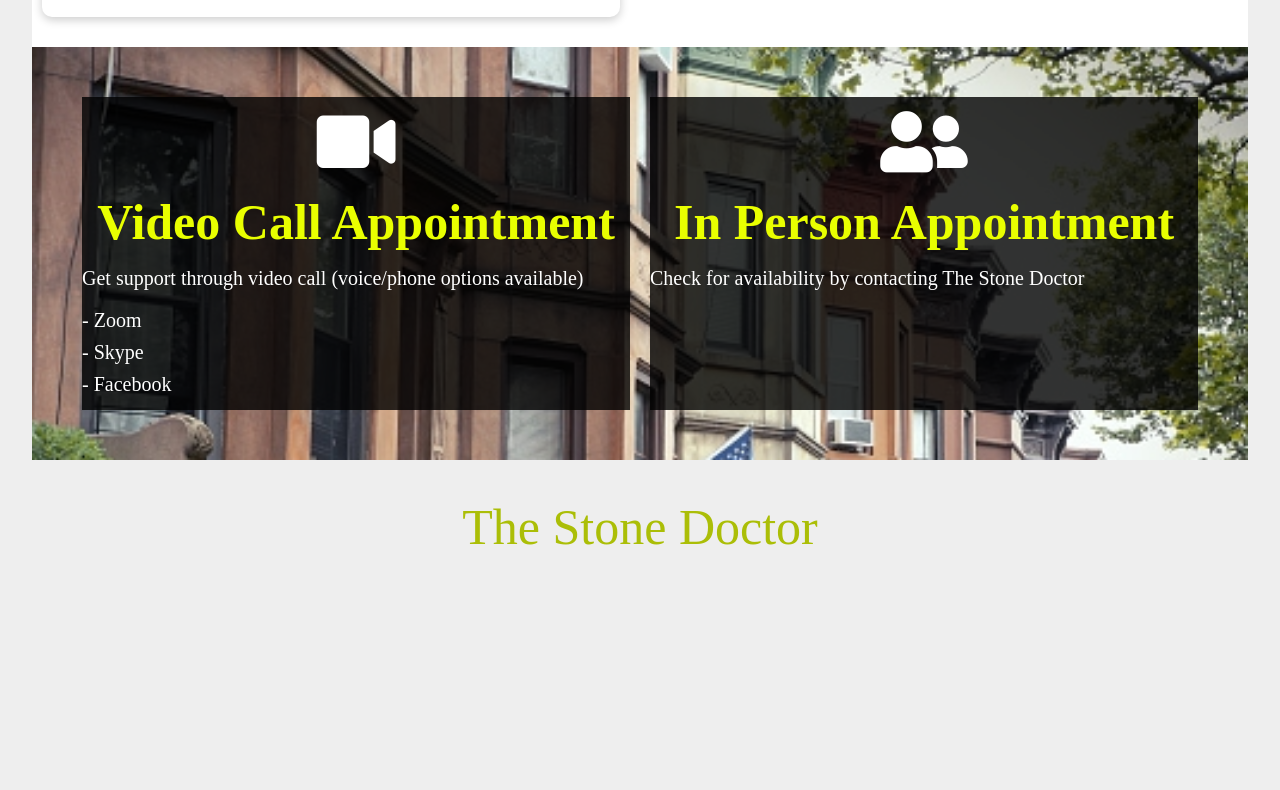
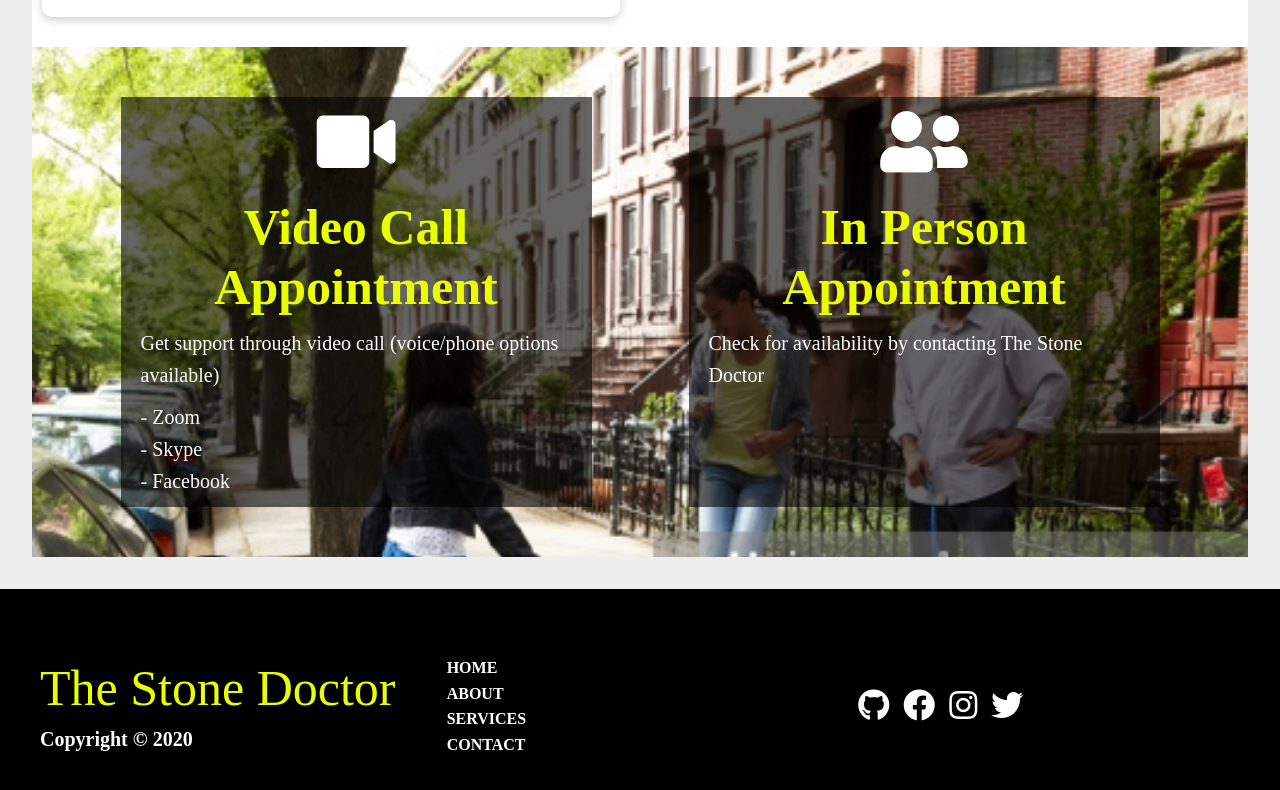
Before and after one commit to ARF824/consultantTest_1, a plain HTML site: page index.html in a window 1280 px wide. Shown: the part 1998-2788 px from the top of the page. Before the commit the page ends 2560 px from the top, so only its background shows below. Drawn offline with Linux system fonts and the light colour scheme.

```diff
--- a/css/style.css
+++ b/css/style.css
@@ -107,7 +107,7 @@
 }
 
 .about .img-area{
-  background-image: url('/main.jpg');
+  background-image: url('/pic4.jpg');
   background-color: #f4f4f4;
   background-repeat: no-repeat;
   background-size: cover;
@@ -166,7 +166,7 @@
 }
 
 .contact .img-area{
-  background-image: url('/main.jpg');
+  background-image: url('/pic1.jpg');
   background-color: #f4f4f4;
   background-repeat: no-repeat;
   background-size: cover;
@@ -183,11 +183,12 @@
 }
 
 .contact-inner .grid{
+  align-items: center;
   justify-content: space-between;
 }
 
 .contact-inner .container div{
-  background: rgba(0, 0, 0, .8);
+  background: rgba(0, 0, 0, .6);
   height: 100%;
 }
 
@@ -199,7 +200,7 @@
 
 .contact-inner h2{
   font-size: 50px;
-  color: rgb(233, 255, 0);\
+  color: rgb(233, 255, 0);
   margin: 10px 0;
 }
 
@@ -231,3 +232,74 @@
 .info b{
   color: var(--primary-color);
 }
+
+.contact-window{
+  padding: 0 20px;
+  max-width: 471px;
+  margin: 0 auto;
+}
+
+.footer{
+  background-color: rgb(0, 0, 0);
+  color: #fff;
+  font-weight: bold;
+}
+
+.footer h1{
+  color: rgb(233, 255, 0);
+  text-align: left;
+}
+
+.footer a{
+  color: #fff;
+}
+
+.footer a:hover{
+  border-bottom: rgb(233, 255, 0) solid 2px;
+}
+
+.social a{
+  margin: 5px;
+}
+
+@media (max-width:980px) {
+.info h1{
+  font-size: 35px;
+}
+
+  .info h2{
+    font-size: 18px;
+  }
+}
+
+@media (max-width:840px) {
+  .navbar .container{
+    padding: 0 10px;
+  }
+
+  .navbar ul {
+    flex-direction: column;
+  }
+
+  .navbar li {
+    margin: 2px 0;
+    padding: 0;
+  }
+
+  .navbar a{
+    font-size: 18px;
+    padding: 0;
+  }
+
+  .main h1{
+    font-size: 35px;
+  }
+
+  .main p{
+    font-size: 25px;
+  }
+
+  .contact-window h2{
+    font-size: 25px;
+  }
+}
--- a/index.html
+++ b/index.html
@@ -49,7 +49,7 @@
   </section>
 
   <section class="services">
-      <a name="services"></a>
+    <a name="services"></a>
     <div class="container">
       <div>
         <h1>Services</h1>
@@ -78,9 +78,11 @@
               <i class="fas fa-hard-hat"></i>
               <h2>For Contractors</h2>
               <p>Avoid making rookie mistakes!</p>
-              <li> - Inform on renovation process</li>
-              <li> - Train employees</li>
-              <li> - Recommend suppliers</li>
+              <ul>
+                <li> - Inform on renovation process</li>
+                <li> - Train employees</li>
+                <li> - Recommend suppliers</li>
+              </ul>
             </div>
           </div>
         </div>
@@ -125,7 +127,7 @@
       </div>
       <div class="contact-inner">
         <div class="container grid  img-area">
-          <div>
+          <div class="contact-window">
             <i class="fas fa-video"></i>
             <h2>Video Call Appointment</h2>
             <p>Get support through video call (voice/phone options available)</p>
@@ -135,7 +137,7 @@
               <li> - Facebook</li>
             </ul>
           </div>
-          <div>
+          <div class="contact-window">
             <i class="fas fa-user-friends"></i>
             <h2>In Person Appointment</h2>
             <p>Check for availability by contacting The Stone Doctor</p>
@@ -148,12 +150,28 @@
 
   </section>
 
-  <footer class="footer">
-    <div class="container">
-      <h1>The Stone Doctor</h1>
-
+  <footer class="footer py-5">
+    <div class="container grid grid-3">
+      <div>
+        <h1>The Stone Doctor</h1>
+        <p>Copyright &copy; 2020</p>
+      </div>
+      <nav>
+        <ul>
+          <li><a href="index.html">HOME</a></li>
+          <li><a href="#about">ABOUT</a></li>
+          <li><a href="#services">SERVICES</a></li>
+          <li><a href="#contact">CONTACT</a></li>
+        </ul>
+      </nav>
+      <div class="social">
+        <a href="#"><i class="fab fa-github fa-2x"></i></a>
+        <a href="#"><i class="fab fa-facebook fa-2x"></i></a>
+        <a href="#"><i class="fab fa-instagram fa-2x"></i></a>
+        <a href="#"><i class="fab fa-twitter fa-2x"></i></a>
+      </div>
     </div>
-  </section>
+  </footer>
 
 
 </body>
```
Also changed, not shown: pic1.jpg (added), pic10.jpg (added), pic2.jpg (added), pic3.jpg (added), pic4.jpg (added), pic5.jpg (added), pic6.jpg (added), pic7.jpg (added), pic8.jpg (added), pic9.jpg (added).
